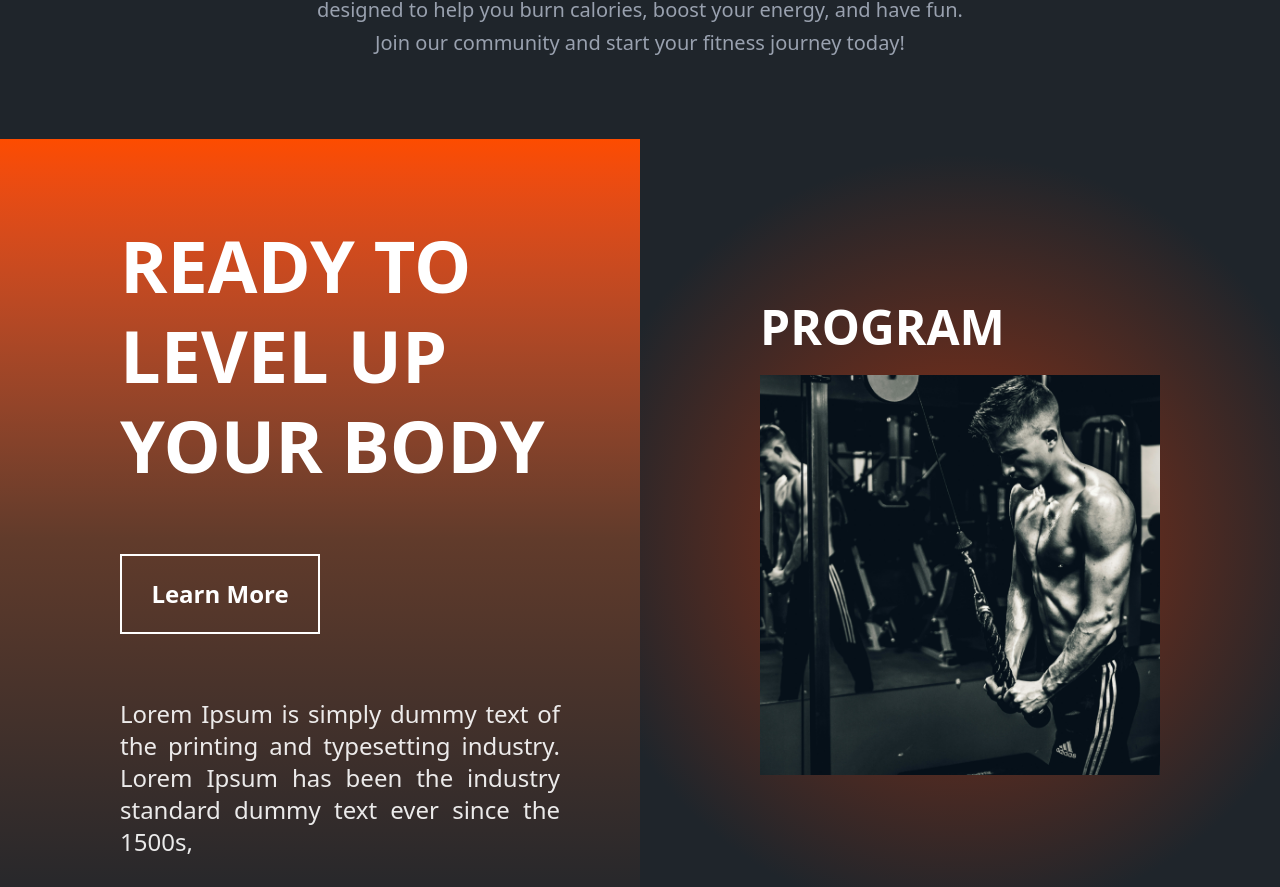
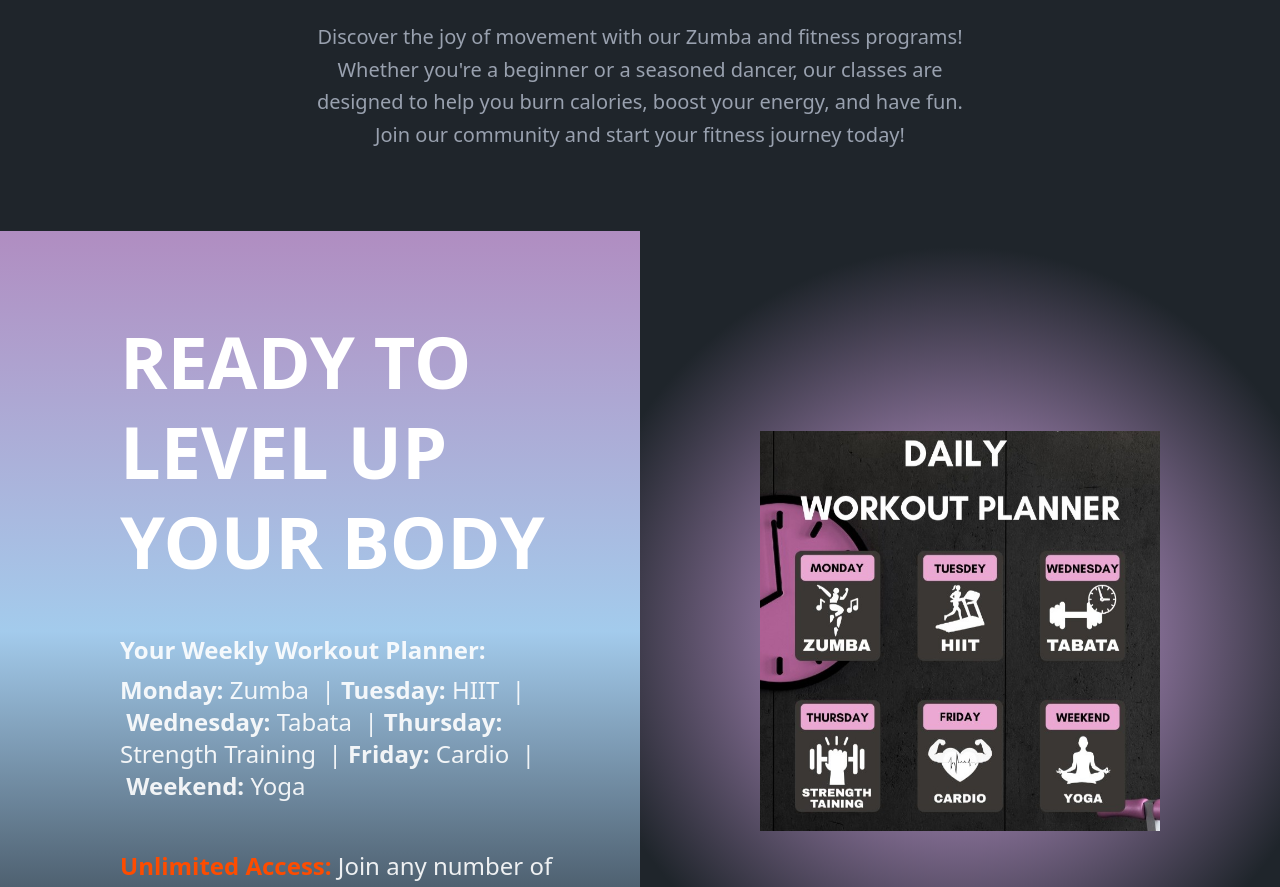
Before and after one commit to freakfit22/freakfitnew, a React (Vite) app: page / in a window 1280 px wide. Shown: the part 1900-2787 px from the top of the page. Built offline with nearby package versions, Linux system fonts and the light colour scheme.

Commit message:
update price section

```diff
--- a/src/data/pricingPlans.json
+++ b/src/data/pricingPlans.json
@@ -1,48 +1,55 @@
 [
   {
-    "title": "BASIC PLAN",
-    "price": "$12",
-    "duration": "/ Month",
-    "description": "Lorem Ipsum is simply dummy text of the printing and typesetting industry.",
+    "title": "1 MONTH PLAN",
+    "price": "₹999",
+    "duration": "1Month",
+    "description": "Best for beginners to kickstart their fitness journey with full access to all features.",
     "features": [
-      "Access to basic gym equipment",
-      "1 Trainer Consultation per month",
-      "Locker room access",
-      "Free water bottle",
-      "Standard diet plan",
-      "Workout tracking app"
+      "💃 Zumba + Other Activities",
+      "🧘‍♀ Weekend Yoga Sessions",
+      "👥 Doubt Sessions",
+      "💪 Personalized Diet Plan",
+      "👩‍⚕ Weekly Diet Consultation",
+      "✨ Totally Live session",
+      "🎥 Recordings of Live Classes (As Needed)",
+      "💯 Miss Day Extensions",
+      "⏰ Flexible Time-Slots"
     ],
     "highlight": false
   },
   {
-    "title": "PREMIUM PLAN",
-    "price": "$20",
-    "duration": "/ Month",
-    "description": "Lorem Ipsum is simply dummy text of the printing and typesetting industry.",
+    "title": "2 MONTH PLAN",
+    "price": "₹1599",
+    "duration": "2Month",
+    "description": "Stay consistent and see better results with two months of unlimited access.",
     "features": [
-      "Unlimited gym access",
-      "Weekly personal trainer sessions",
-      "Priority locker access",
-      "Custom diet plan",
-      "Yoga & Zumba classes",
-      "Workout tracking app",
-      "Access to steam bath",
-      "Free merchandise"
+      "💃 Zumba + Other Activities",
+      "🧘‍♀ Weekend Yoga Sessions",
+      "👥 Doubt Sessions",
+      "💪 Personalized Diet Plan",
+      "👩‍⚕ Weekly Diet Consultation",
+      "✨ Totally Live session",
+      "🎥 Recordings of Live Classes (As Needed)",
+      "💯 Miss Day Extensions",
+      "⏰ Flexible Time-Slots"
     ],
-    "highlight": true
+    "highlight": false
   },
   {
-    "title": "PRO PLAN",
-    "price": "$30",
-    "duration": "/ Month",
-    "description": "Lorem Ipsum is simply dummy text of the printing and typesetting industry.",
+    "title": "3 MONTH PLAN",
+    "price": "₹2199",
+    "duration": "3Month",
+    "description": "Commit to your transformation and enjoy all premium features for three months.",
     "features": [
-      "All Premium benefits",
-      "Daily 1-on-1 training",
-      "Physiotherapist support",
-      "Priority customer service",
-      "Advance supplement guide",
-      "Exclusive fitness webinars"
+      "💃 Zumba + Other Activities",
+      "🧘‍♀ Weekend Yoga Sessions",
+      "👥 Doubt Sessions",
+      "💪 Personalized Diet Plan",
+      "👩‍⚕ Weekly Diet Consultation",
+      "✨ Totally Live session",
+      "🎥 Recordings of Live Classes (As Needed)",
+      "💯 Miss Day Extensions",
+      "⏰ Flexible Time-Slots"
     ],
     "highlight": false
   }
--- a/src/pages/Hero.jsx
+++ b/src/pages/Hero.jsx
@@ -14,14 +14,12 @@ function Hero() {
       {/* Main Content */}
       <div className="relative z-10 flex flex-col md:flex-row items-center justify-between px-6 md:px-0 pt-10 md:pt-0">
         {/* Left Section */}
-        <div className="md:w-1/2 md:ml-20 space-y-6 md:mt-50 mt-16 text-justify md:text-justify">
+        <div className="md:w-1/2 md:ml-20 space-y-6 md:mt-50 mt-16">
           <h1 className="text-4xl md:text-6xl font-extrabold leading-tight text-left">
-            GET FIT WITH <br />
-            <span className="text-[#9ec0f5]">ZUMBA</span>
+            GET FIT WITH <br/> <span className="text-[#9ec0f5]">ZUMBA</span>
           </h1>
           <p className="text-xs md:text-2xl mr-18 md:mr-0 md:mt-10 text-gray-300  max-w- mx-auto  text-justify md:text-justify">
-            Experience the energy and fun of Zumba! Join our vibrant classes to burn calories, boost your mood, and groove to exciting rhythms. Perfect for all fitness levels—let’s move, sweat, and smile together!
-          </p>
+Be the best version of YOU with FreakFit Online Zumba Classes—anytime, anywhere! Perfect for busy moms, working women, or anyone wanting to lose weight, our live sessions with flexible timings and diet plans make fitness fun, energetic, and effective. Burn calories, boost confidence, and dance your way to health!          </p>
 
           {/* Buttons */}
           <div className="flex flex-row sm:flex-row sm:space-x-16  space-x-4 sm:space-y-0  text-xl md:mt-10 md:justify-start">
--- a/src/sections/LevelUp.jsx
+++ b/src/sections/LevelUp.jsx
@@ -1,31 +1,45 @@
+import weekimg from "../assets/weeklySchedule.jpg";
 const LevelUp = () => {
   return (
     <section className="flex flex-col md:flex-row w-full min-h-screen text-white">
-      <div className="md:w-1/2 lg:pl-30 bg-gradient-to-b from-[#FD4C00] via-[#613b2b] to-[#F4753F_0%] p-15 md:p-12 lg:p-20 flex flex-col justify-center">
-        <h1 className="text-3xl  lg:text-7xl font-extrabold mb-6 leading-tight  ">
+      <div className="md:w-1/2 lg:pl-30 bg-gradient-to-b from-[#B08DC1] via-[#A3CBEC] to-[#F4753F_0%] p-15 md:p-12 lg:p-20 flex flex-col justify-center">
+        <h1 className="text-3xl lg:text-7xl font-extrabold mb-6 leading-tight">
           READY TO <br /> LEVEL UP <br /> YOUR BODY
         </h1>
-        <button className="border-2 border-white lg:text-2xl text-white md:w-50 md:h-20 lg:my-10 font-semibold hover:bg-[#FD4C00] hover:text-black transition h-[40px] text-xs w-[90px]  cursor-pointer">
+        {/* <button className="border-2 border-white lg:text-2xl text-white md:w-50 md:h-20 lg:my-10 font-semibold hover:bg-[#FD4C00] hover:text-black transition h-[40px] text-xs w-[90px] cursor-pointer">
           Learn More
-        </button>
-        <p className="mt-6 lg:text-justify md:text-2xl  text-white/90 text-justify">
-          Lorem Ipsum is simply dummy text of the printing and typesetting
-          industry. Lorem Ipsum has been the industry standard dummy text ever
-          since the 1500s,
+        </button> */}
+        <p className="mt-6 md:text-2xl text-white/90 text-left">
+          <span className="font-bold">Your Weekly Workout Planner:</span> <br />
+          <span className="block mt-2">
+            <span className="font-semibold">Monday:</span> Zumba &nbsp;|&nbsp;
+            <span className="font-semibold">Tuesday:</span> HIIT &nbsp;|&nbsp;
+            <span className="font-semibold">Wednesday:</span> Tabata &nbsp;|&nbsp;
+            <span className="font-semibold">Thursday:</span> Strength Training
+            &nbsp;|&nbsp;
+            <span className="font-semibold">Friday:</span> Cardio &nbsp;|&nbsp;
+            <span className="font-semibold">Weekend:</span> Yoga
+          </span>
+          <br />
+          <span className="block mt-4">
+            <span className="font-bold text-[#FD4C00]">Unlimited Access:</span>{" "}
+            Join any number of sessions as often as you like while your plan is
+            active!
+          </span>
         </p>
       </div>
 
-      <div className="lg:w-1/2 p-6 lg:pl-30 md:p-30  flex flex-col justify-center md:bg-[radial-gradient(circle_at_center,_#FF3D004F_31%,_#1f252b_75%)]">
-        <h2 className="text-3xl md:text-4xl lg:text-5xl font-bold mb-6 ">
+      <div className="lg:w-1/2 p-6 lg:pl-30 md:p-30  flex flex-col justify-center md:bg-[radial-gradient(circle_at_center,_#B08DC1_20%,_#1f252b_75%)]">
+        {/* <h2 className="text-3xl md:text-4xl lg:text-5xl font-bold mb-6 ">
           PROGRAM
-        </h2>
+        </h2> */}
 
         <div className="relative w-full  max-w-[400px] md:max-w-[500px] lg:max-w-[650px] aspect-square flex items-center justify-center ">
           <div className="relative w-full h-full bg-white z-10 " />
 
           <img
-            src="src/assets/Gym.jpg"
-            alt="Gym"
+            src={weekimg}
+            alt="ZUMBA"
             className="object-cover w-full h-full"
           />
         </div>
--- a/src/sections/PersonalTrainer.jsx
+++ b/src/sections/PersonalTrainer.jsx
@@ -2,51 +2,51 @@ export default function PersonalTrainer() {
   return (
     <div className="min-h-screen px-4 lg:py-20 py-10 bg-transparent text-white font-sans">
       {/* Title */}
-      <div className="text-center md:py-20 mb-10">
+      {/* <div className="text-center md:py-20 mb-10">
         <h1 className="text-3xl md:text-5xl font-bold">PERSONAL TRAINER</h1>
-      </div>
+      </div> */}
 
       {/* Content Row */}
       <div className="flex flex-col md:flex-row lg:gap-8 items-start pl-10 md:pl-0 md:items-start">
         {/* Left Image Box with image inside */}
-        <div className="hidden md:block md:w-[600px] md:h-[600px] bg-transparent border border-white relative overflow-hidden">
+        {/* <div className="hidden md:block md:w-[600px] md:h-[600px] bg-transparent border border-white relative overflow-hidden">
           <img
             src="src/assets/Gym.jpg" // Replace with your actual image
             alt="Personal Trainer"
             className="w-full h-full object-cover"
           />
-        </div>
+        </div> */}
 
         {/* Strength Training Card */}
-        <div className="w-60 md:w-[420px] h-auto md:h-[600px] bg-transparent border border-white flex flex-col justify-end relative overflow-hidden">
-          <img
+        {/* <div className="w-60 md:w-[420px] h-auto md:h-[600px] bg-transparent border border-white flex flex-col justify-end relative overflow-hidden"> */}
+          {/* <img
             src="src/assets/Gym.jpg"
             alt="Gym"
             className="object-cover w-full h-full"
-          />
+          /> */}
 
           {/* Bottom Gradient Label */}
-          <div className="bg-gradient-to-tr from-purple-500 to-blue-400 text-white text-center p-4">
+          {/* <div className="bg-gradient-to-tr from-purple-500 to-blue-400 text-white text-center p-4">
             <h2 className="font-bold text-lg">Strength Training</h2>
             <p className="text-sm">
               Lorem Ipsum is simply dummy text of the printing and typesetting
               industry.
             </p>
+          </div> */}
+        {/* </div> */}
+
+        <div className="w-full flex justify-center items-center mt-20 md:mt-20">
+          <div className="md:w-[750px] md:text-justify text-center md:pl-0">
+            <h2 className="text-5xl md:text-[80px] font-bold md:mb-12 mb-4">
+              ABOUT US
+            </h2>
+            {/* <button className="my-4 w-[100px] md:w-[200px] h-[40px] md:h-[63px] text-xs md:text-2xl md:px-6 md:py-2 border border-[#FD4C00] text-white hover:bg-[#FD4C00] transition cursor-pointer">
+              Learn More
+            </button> */}
+            <p className="text-base py-5 pr-0 text-justify md:text-2xl text-gray-300">
+              FreakFit is a trusted online fitness platform helping 5,000+ clients achieve real results through structured programs in Zumba, Dance Fitness, Strength Training, Yoga, and Face Yoga. Guided by certified trainers, we focus on safe, effective, and enjoyable sessions—empowering individuals to lose weight, build strength, and sustain a healthier lifestyle.
+            </p>
           </div>
-        </div>
-
-        <div className="w-full md:w-[750px] md:text-justify md:pl-40 mt-20 md:mt-20">
-          <h2 className="text-5xl md:text-[80px] font-bold md:mb-12 mb-4">
-            ABOUT US
-          </h2>
-          <button className="my-4 w-[100px] md:w-[200px] h-[40px] md:h-[63px] text-xs md:text-2xl md:px-6 md:py-2 border border-[#FD4C00] text-white hover:bg-[#FD4C00] transition  cursor-pointer">
-            Learn More
-          </button>
-          <p className="text-base py-5 pr-15 text-justify md:text-2xl text-gray-300">
-            Lorem Ipsum is simply dummy text of the printing and typesetting
-            industry. Lorem Ipsum has been the industry standard dummy text ever
-            since the 1500s,
-          </p>
         </div>
       </div>
 
```
Also changed, not shown: src/sections/PricingSection.jsx (+4 -20 lines), src/assets/weeklySchedule.jpg (added).
